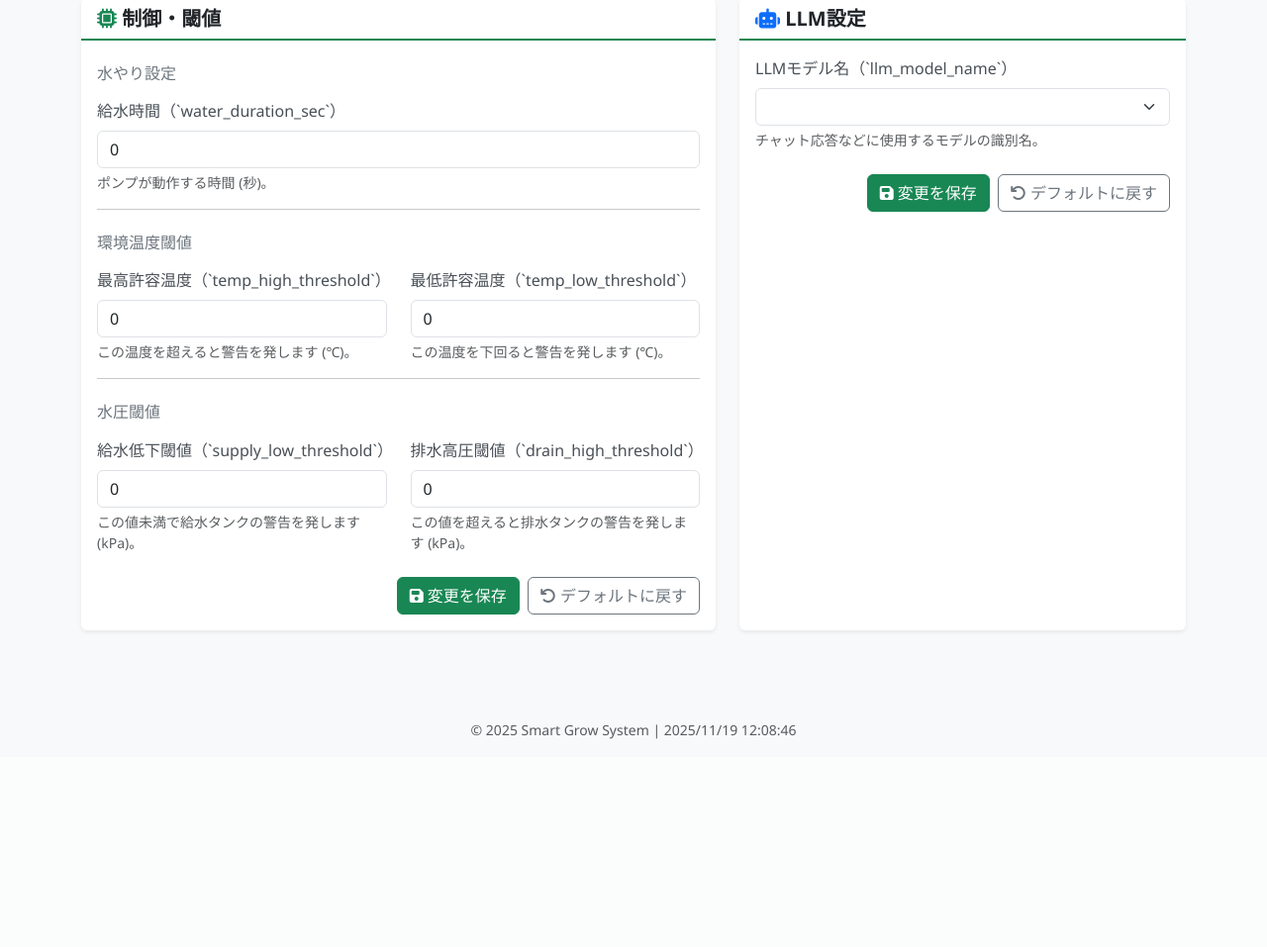
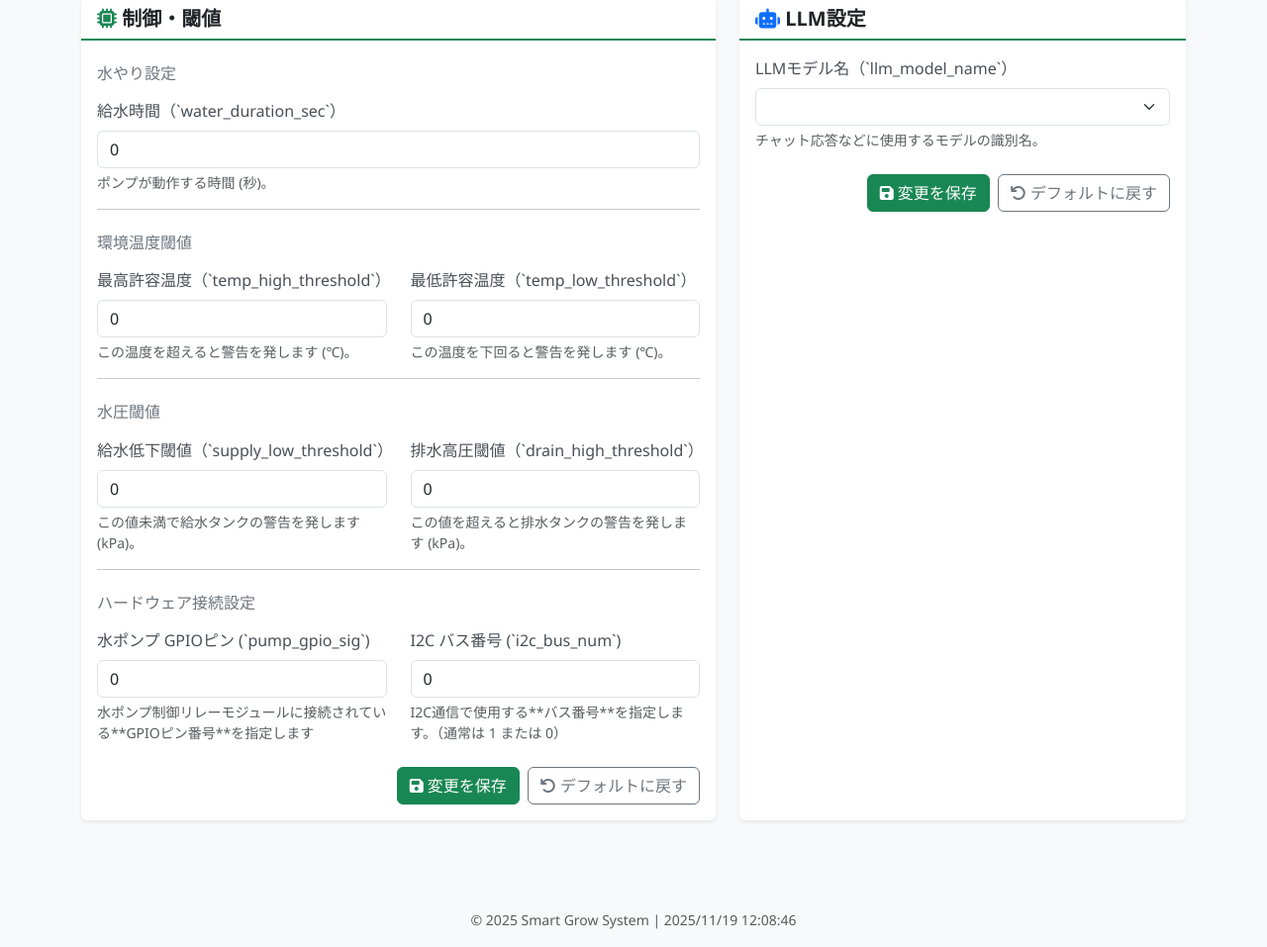
Before and after one commit to nh-dev26/smart-grow-core, a Flask app: page /settings in a window 1280 px wide. Shown: the part 239-1196 px from the top of the page at 99% size. Before the commit the page ends 986 px from the top, so only its background shows below. Run offline with Flask 3, Linux system fonts and the light colour scheme; data that the repository does not hold is empty.

Commit message:
sig,i2cの変更をできるように

```diff
--- a/web_app/routes/api_routes.py
+++ b/web_app/routes/api_routes.py
@@ -188,7 +188,9 @@ THRESHOLD_KEYS = [
     "temp_high_threshold",
     "temp_low_threshold",
     "supply_low_threshold",
-    "drain_high_threshold"
+    "drain_high_threshold",
+    "pump_gpio_sig",
+    "i2c_bus_num"
 ]
 
 @api_bp.route('/settings/thresholds/reset', methods=['POST'])
--- a/web_app/static/js/settings.js
+++ b/web_app/static/js/settings.js
@@ -27,6 +27,8 @@ async function loadSettings() {
         document.getElementById('temp_min').value = settings.temp_low_threshold || 0;
         document.getElementById('supply_low').value = settings.supply_low_threshold || 0;
         document.getElementById('drain_high').value = settings.drain_high_threshold || 0;
+        document.getElementById('pump_gpio_sig').value = settings.pump_gpio_sig || 0;
+        document.getElementById('i2c_bus_num').value = settings.i2c_bus_num || 0;
 
         // 連携設定をセット
         document.getElementById('llm_model').value = settings.llm_model_name || '';
@@ -50,7 +52,9 @@ async function handleThresholdSubmit(e) {
         temp_high_threshold: parseFloat(document.getElementById('temp_max').value),
         temp_low_threshold: parseFloat(document.getElementById('temp_min').value),
         supply_low_threshold: parseFloat(document.getElementById('supply_low').value),
-        drain_high_threshold: parseFloat(document.getElementById('drain_high').value)
+        drain_high_threshold: parseFloat(document.getElementById('drain_high').value),
+        pump_gpio_sig: parseInt(document.getElementById('pump_gpio_sig').value),
+        i2c_bus_num: parseInt(document.getElementById('i2c_bus_num').value)
     };
 
     await saveSettings(API_URLS.updateThreshold, data, '制御・閾値設定');
--- a/web_app/templates/settings.html
+++ b/web_app/templates/settings.html
@@ -59,6 +59,21 @@
                                 <div class="form-text">この値を超えると排水タンクの警告を発します (kPa)。</div>
                             </div>
                         </div>
+                        <hr>
+
+                        <h6 class="text-secondary mt-4 mb-3">ハードウェア接続設定</h6>
+                        <div class="row mb-3">
+                            <div class="col-md-6">
+                                <label for="supply_low" class="form-label">水ポンプ GPIOピン (`pump_gpio_sig`)</label>
+                                <input type="number" class="form-control"id="pump_gpio_sig" min="0" step="1" required>
+                                <div class="form-text">水ポンプ制御リレーモジュールに接続されている**GPIOピン番号**を指定します</div>
+                            </div>
+                            <div class="col-md-6">
+                                <label for="drain_high" class="form-label">I2C バス番号 (`i2c_bus_num`)</label>
+                                <input type="number" class="form-control" id="i2c_bus_num" min="0" step="1" required>
+                                <div class="form-text">I2C通信で使用する**バス番号**を指定します。（通常は 1 または 0）</div>
+                            </div>
+                        </div>
 
                         <div class="d-flex justify-content-end mt-4">
                              <button type="submit" class="btn btn-success me-2"><i class="fas fa-save"></i> 変更を保存</button>
```
